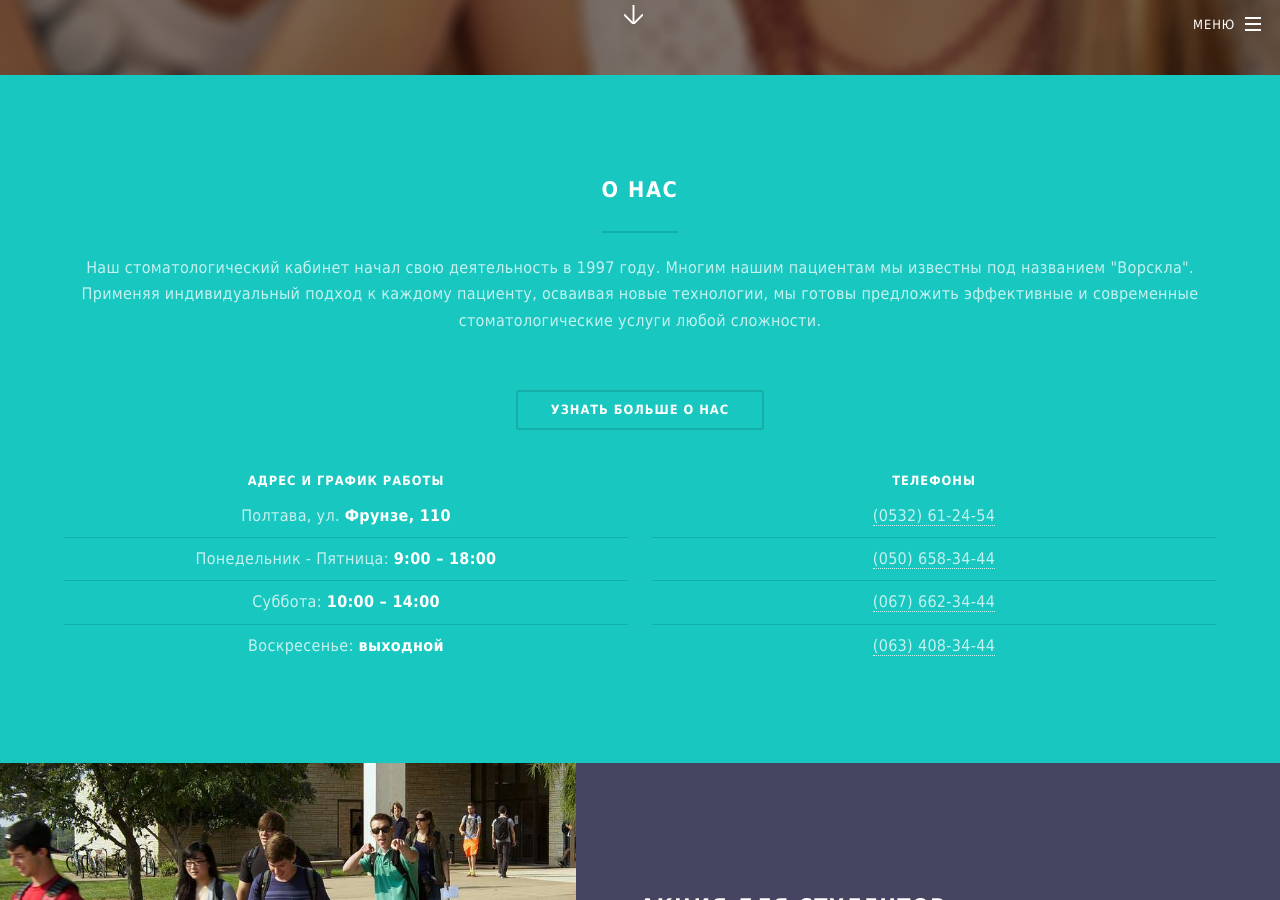
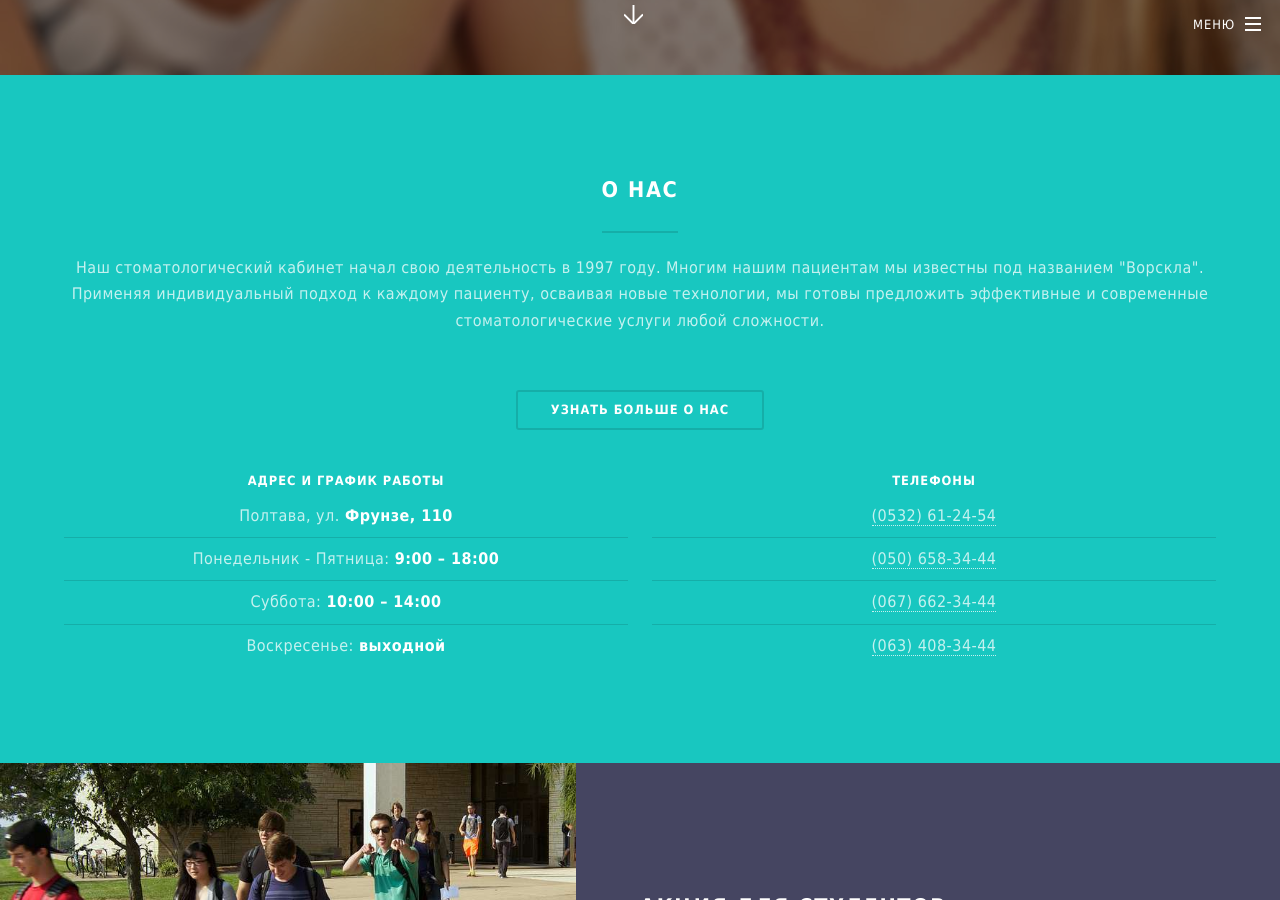
Before and after one commit to laserstom/laserstom.github.io, a Jekyll site: the page built from index.html, in a window 1280 px wide and 900 px high, scrolled down 825 px. Built offline with Jekyll 4.4.1, drawn with Linux system fonts in a browser that asks for light colours.

Commit message:
Revert "font"
This reverts commit a851155d8173afe1222b3284bda82f6dd805a95b.

```diff
--- a/css/main.scss
+++ b/css/main.scss
@@ -54,7 +54,7 @@ $baseurl: '{{ site.baseurl }}/images';
 		font-family: _font(family);
 		font-size: 15pt;
 		font-weight: _font(weight);
-		letter-spacing: _size(letter-spacing);
+		letter-spacing: _size(letter-spacing) * 1.5;
 		line-height: 1.65em;
 
 		@include breakpoint(xlarge) {
```
